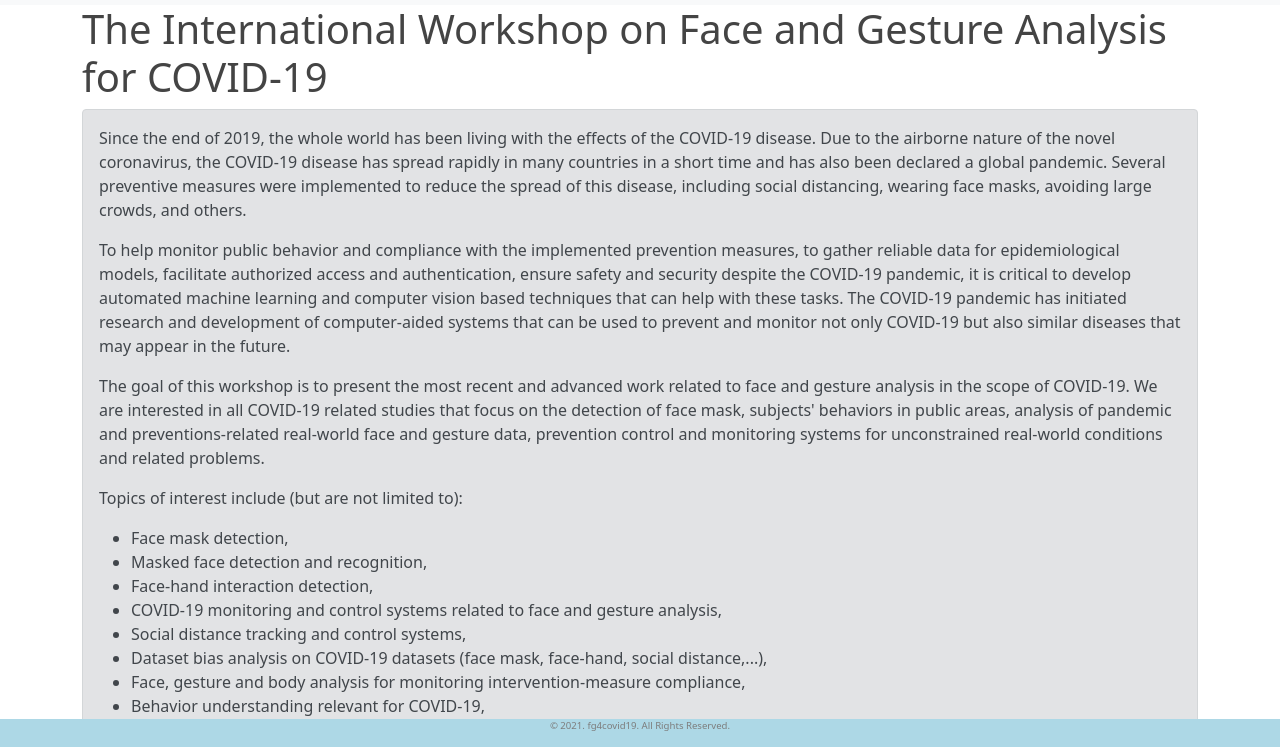
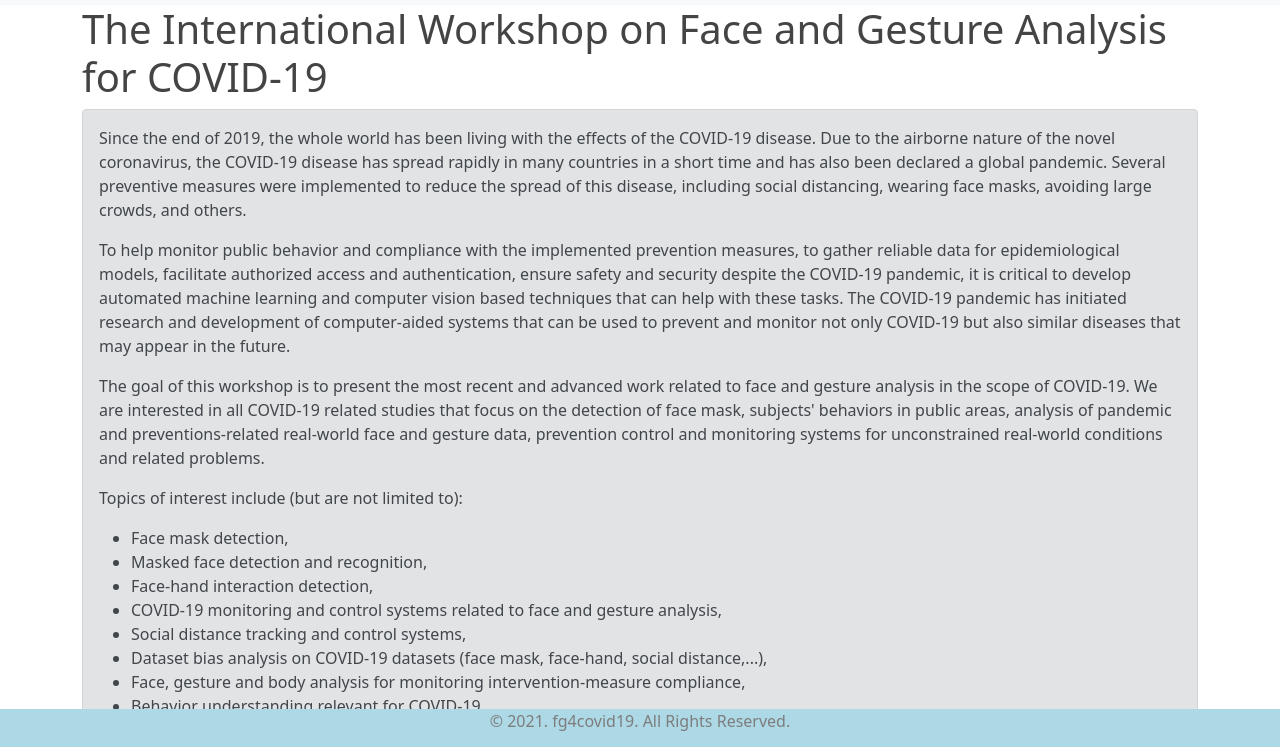
Before and after one commit to fg4covid19/fg4covid19.github.io, a plain HTML site: page index.html in a window 1280 px wide. Shown: the part 51-798 px from the top of the page. Drawn offline with nearby package versions, Linux system fonts and the light colour scheme.

Commit message:
Update index.html

```diff
--- a/index.html
+++ b/index.html
@@ -19,8 +19,8 @@
   text-align: center;
   color: #7d7d7d;
   background-color: lightblue;
-  font-size: 60%;
-  position: fixed;
+  font-size: 100%;
+  position: absolute;
   bottom: 0;
 }
 </style>
```
